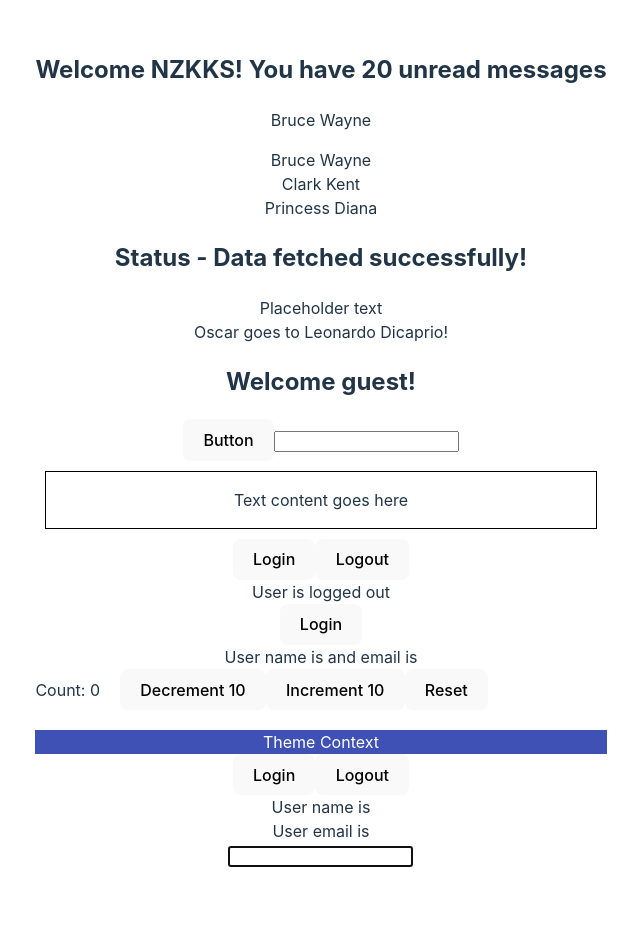
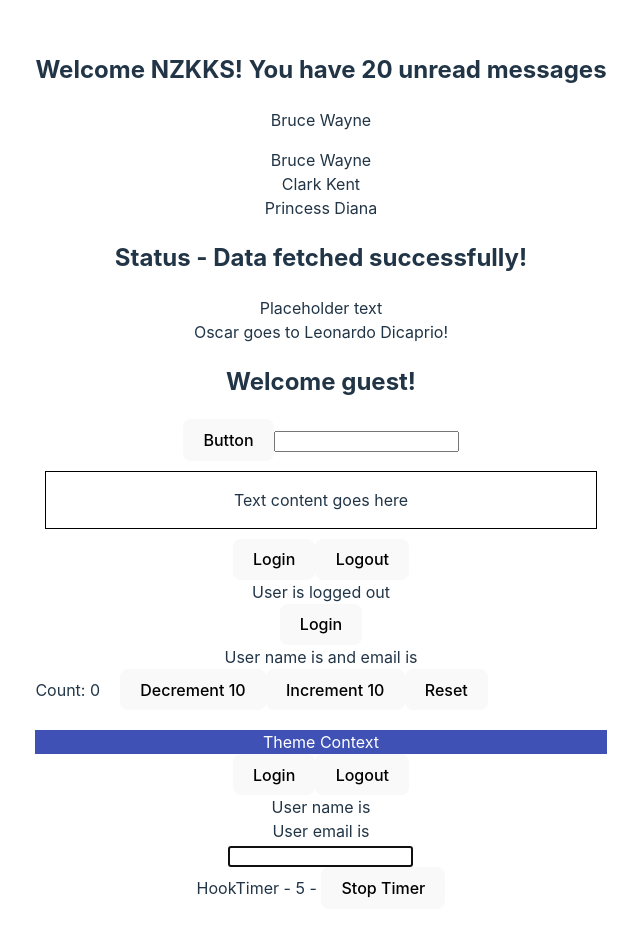
Before and after one commit to nzkks/react-typescript, a React (Vite) app: page / in a window 1280 px wide. Shown: the top 936 px of the page, without its empty margins (319-959 px from the left). Before the commit the page ends 899 px from the top, so only its background shows below. Built offline with nearby package versions, Linux system fonts and the light colour scheme.

Commit message:
Mutable Ref

```diff
--- a/src/App.tsx
+++ b/src/App.tsx
@@ -16,6 +16,7 @@ import { LoggedIn } from './components/state/LoggedIn';
 import { User } from './components/state/User';
 import { User as ExampleUserForContext } from './components/context/User';
 import { DomRef } from './components/ref/DomRef';
+import { MutableRef } from './components/ref/MutableRef';
 
 function App() {
   const personName = {
@@ -64,6 +65,7 @@ function App() {
         <ExampleUserForContext />
       </UserContextProvider>
       <DomRef />
+      <MutableRef />
     </ThemeContextProvider>
   );
 }
--- /dev/null
+++ b/src/components/ref/MutableRef.tsx
@@ -0,0 +1,26 @@
+import { useEffect, useRef, useState } from 'react';
+
+export const MutableRef = () => {
+  const interValRef = useRef<number | null>(null);
+  const [timer, setTimer] = useState(0);
+
+  const stopTimer = () => {
+    if (interValRef.current) window.clearInterval(interValRef.current);
+  };
+
+  useEffect(() => {
+    interValRef.current = window.setInterval(() => {
+      setTimer(timer => timer + 1);
+    }, 1000);
+
+    return () => {
+      stopTimer();
+    };
+  }, []);
+
+  return (
+    <div>
+      HookTimer - {timer} - <button onClick={() => stopTimer()}>Stop Timer</button>
+    </div>
+  );
+};
```
